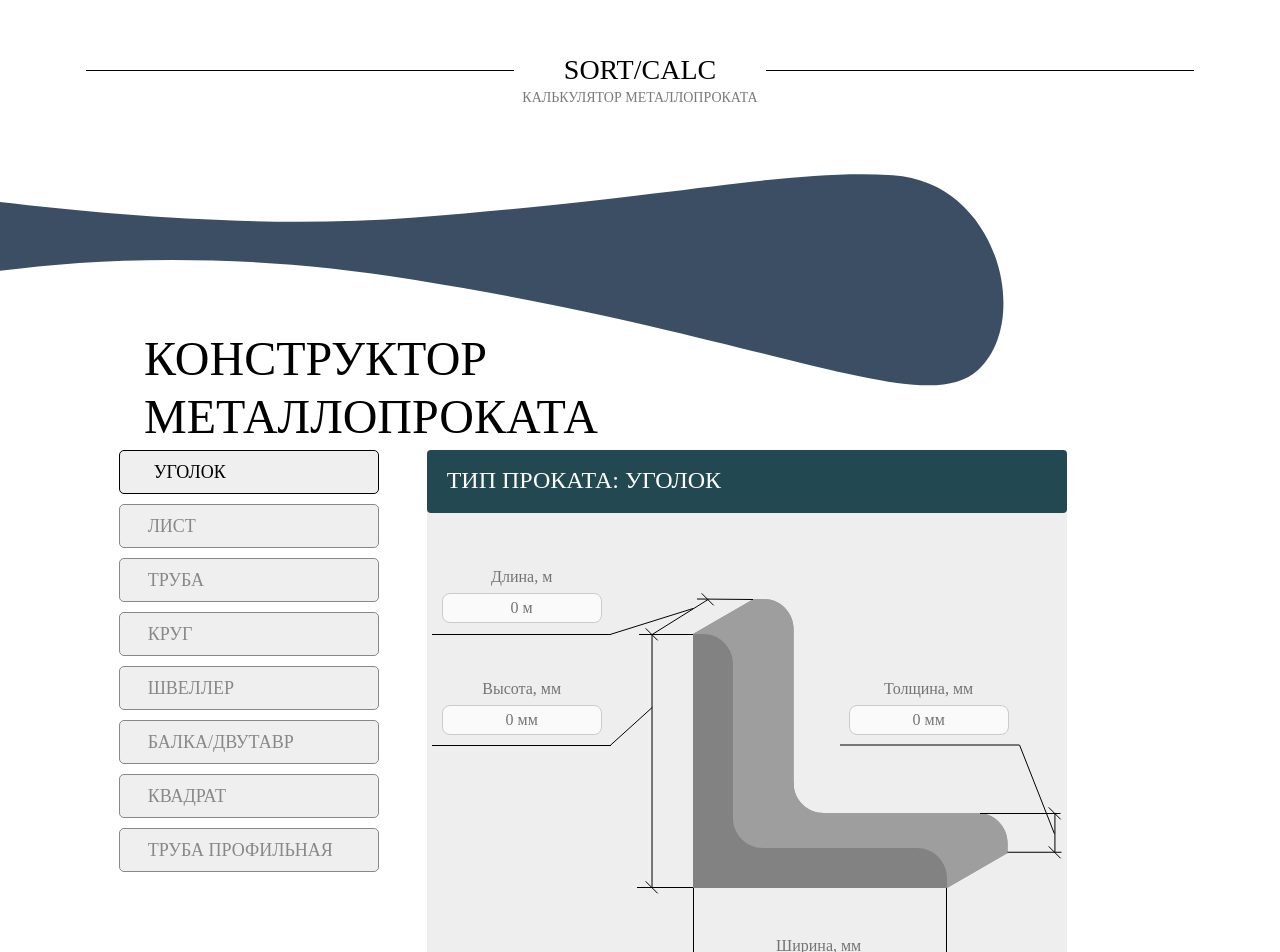
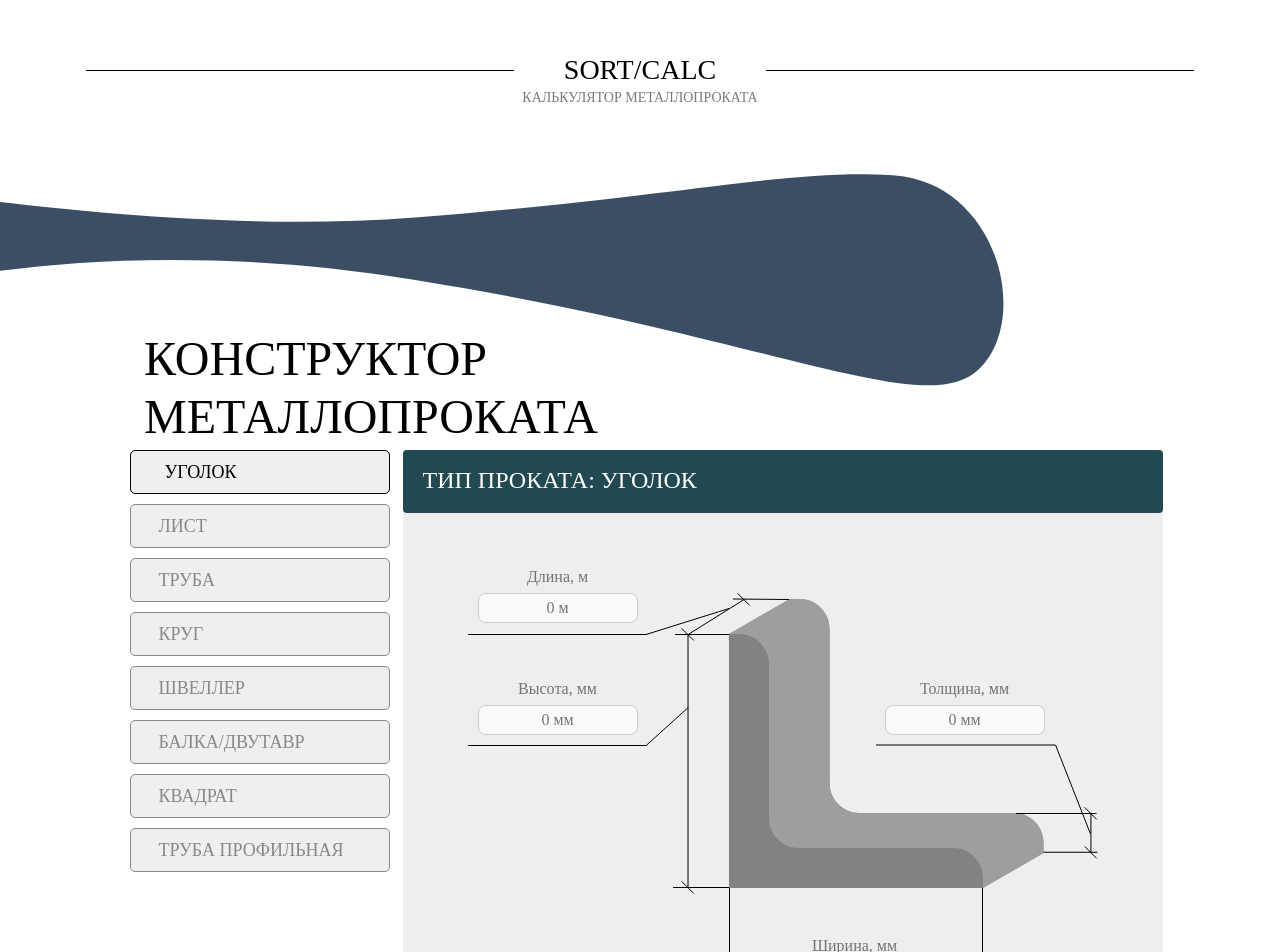
Before and after one commit to Duxcoder/SortCalc-Project-, a React (Create React App) app: page / in a window 1280 px wide. Shown: the top 952 px of the page. Built offline with nearby package versions, Linux system fonts and the light colour scheme.

Commit message:
minor changes

```diff
--- a/src/components/app/App.js
+++ b/src/components/app/App.js
@@ -37,6 +37,7 @@ border-radius: 4px;
 
 `
 const DivButtons = styled.div`
+
 `
 const Footer = styled.div`
 display:block;
@@ -109,6 +110,7 @@ clearInputs = (boolean) => {
   if (boolean) {
     const numberNow = this.state.number
     this.setState({number: 100}, () => {this.setState({number: numberNow})})
+    this.setState({weightOn: true})
   }
 }
 activeReloadBtn = (boolean) => {
@@ -121,15 +123,16 @@ ViewContent = () => {
       return (
       <>
       <Corner weightOn = {this.state.weightOn}
-              returnVolume={this.returnVolume}
-              activeReloadBtn={this.activeReloadBtn}
-              result = {this.postResult(density, volume, 'кг', 'м', 2, 2)}>
+              returnVolume = {this.returnVolume}
+              activeReloadBtn = {this.activeReloadBtn}
+              result = {this.postResult(density, volume, 'кг', 'м', 2, 2)}
+              >
       </Corner>
       <CalcBottomBlock
         activeReloadBtn = {this.state.btnReload}
-        clearInputs ={this.clearInputs}
-        data ={grades}
-        returnDensity={this.returnDensity}
+        clearInputs = {this.clearInputs}
+        data = {grades}
+        returnDensity = {this.returnDensity}
         defaultGraid = {steels[0]}
         result = {this.postResult(density, volume, 'кг', 'м', 2, 2)}
         labelForResult = {this.state.weightOn ? 'Вес: ' : 'Длина: '}
@@ -200,20 +203,19 @@ weightOn = (value) => {
       <h1 className='header'>КОНСТРУКТОР МЕТАЛЛОПРОКАТА</h1>
 
 </Row>
-
-          <Row>
-            <Col lg={{ span: 1, offset: 1 }} className='d-flex align-items-start flex-column'>
-              <DivButtons >
+         <Container>
+          <Row className="justify-content-md-center">
+            <Col xl={{ span: 3 }} className='d-flex align-items-start flex-column'>
                 <ButtonsList numb = {this.numberBtnActive} valueBtns={this.btnList()}></ButtonsList>
-              </DivButtons>
             </Col>
-            <Col lg={{ span: 6, offset: 2}} className="main">
+            <Col xl={{ span: 8 }} className="main">
               <HeaderTitleBlock>
                 <span className='pageName'>ТИП ПРОКАТА: {this.btnList()[this.state.number]}</span>
               </HeaderTitleBlock>
               <this.ViewContent></this.ViewContent>
             </Col>
           </Row>
+          </Container>
         </div>
         <div className='mt-auto w-100 container-fluid'>
             <Footer><span className='footerText'>ⓒ 2022 Developed with React by <a target="_blank" href='https://github.com/Duxcoder'>Duxcoder</a></span></Footer>
--- a/src/components/input/BlockInput.js
+++ b/src/components/input/BlockInput.js
@@ -64,16 +64,30 @@ export default class BlockInput extends Component {
                 event.preventDefault()
             }
     }
+    ViewInput = () => {
+        const { id, readOnly, result, classNameForLocked, value} = this.props;
+        if (!readOnly) {
+
+            if (value) {
+                return <Input type="number" value={value} onKeyDown= {this.clearPlusAndMinus} onInput={this.clickChange} onWheel = {this.scrollOff} name={id} autoСomplete="off" min="0" placeholder={this.props.placeholder}></Input>
+            }
+            else {
+                return <Input type="number"  onKeyDown= {this.clearPlusAndMinus} onInput={this.clickChange} onWheel = {this.scrollOff} name={id} autoСomplete="off" min="0" placeholder={this.props.placeholder}></Input>
+            }
+
+        } else {
+            return  <Input readOnly={readOnly} className={classNameForLocked} value = {result} type="text" name={id} autoСomplete="off" placeholder={this.props.placeholder}></Input>
+
+        }
+    }
 render(){
-console.log(this.props.className, this.props.classNameForLocked)
 
     const {name, id, className, readOnly, result, classNameForLocked} = this.props;
     return (
     <DivInput className={className}>
         <SpanText>{name}</SpanText>
-        {!readOnly ?
-        <Input type="number" onKeyDown= {this.clearPlusAndMinus} onInput={this.clickChange} onWheel = {this.scrollOff} name={id} autoСomplete="off" min="0" placeholder={this.props.placeholder}></Input>
-        : <Input readOnly={readOnly} className={classNameForLocked} value = {result} type="text" name={id} autoСomplete="off" placeholder={this.props.placeholder}></Input>
-        }
+        <this.ViewInput></this.ViewInput>
+
+
     </DivInput>)
 }}
--- a/src/components/pages/corner/corner.js
+++ b/src/components/pages/corner/corner.js
@@ -27,7 +27,7 @@ export default class Corner extends Component {
     componentDidUpdate = (prevProps) => {
         if (this.props.weightOn !== prevProps.weightOn){
       this.setState({weightOn: this.props.weightOn}, () => {console.log(this.state)});
-      this.setState({values: {...this.state.values, weight: this.state.values.length, length: this.state.values.weight}}, () => {this.calcSquare()});
+      this.setState({values: {...this.state.values, weight: this.state.values.weight, length: this.state.values.length}}, () => {this.calcSquare()});
       this.calcSquare()}
 
     }
@@ -61,12 +61,12 @@ export default class Corner extends Component {
     RenderInput = (props) => {
         const isWeightOn = props.weightOn;
         if (isWeightOn) {
-          return  <BlockInput id ={'length'} name={this.state.names.length} className={styles.inputLength} valueNum={this.getValue} placeholder={'0 м'}></BlockInput>
+          return  <BlockInput id ={'length'} value = {this.state.values.length} name={this.state.names.length} className={styles.inputLength} valueNum={this.getValue} placeholder={'0 м'}></BlockInput>
         } else {
 
           return ( <>
           <BlockInput readOnly classNameForLocked={styles.inputLock} id ={'length'} name={this.state.names.length} className={styles.inputLength} result={this.props.result} placeholder={''}></BlockInput>
-          <BlockInput id ={'weight'} name={this.state.names.weight} className={styles.inputWeight} valueNum={this.getValue} placeholder={'0 кг'}></BlockInput>
+          <BlockInput value = {this.state.values.weight} id ={'weight'} name={this.state.names.weight} className={styles.inputWeight} valueNum={this.getValue} placeholder={'0 кг'}></BlockInput>
           </>
           )
         }
```
Also changed, not shown: src/components/app/App.css (line endings or trailing spaces).
